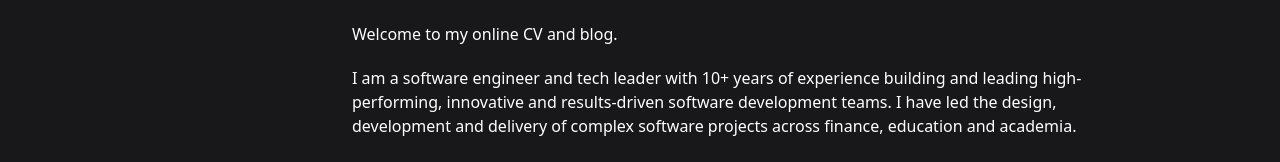
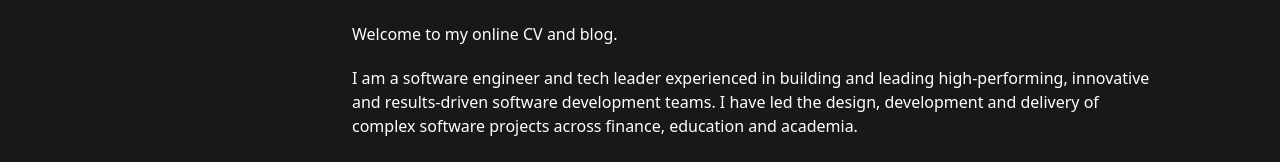
Before and after one commit to simonrose121/simon-rose.co.uk, a Next.js app: page / in a window 1280 px wide. Shown: the part 134-296 px from the top of the page. Built offline with nearby package versions, Linux system fonts and the light colour scheme.

Commit message:
fix: profile update

```diff
--- a/components/Profile/Profile.tsx
+++ b/components/Profile/Profile.tsx
@@ -55,9 +55,9 @@ export const Profile: React.FC = () => {
 				<p>Hi, I’m Dr Simon Rose.</p>
 				<p>Welcome to my online CV and blog.</p>
 				<p>
-					I am a software engineer and tech leader with 10+ years of experience building and leading
-					high-performing, innovative and results-driven software development teams. I have led the design,
-					development and delivery of complex software projects across finance, education and academia.
+					I am a software engineer and tech leader experienced in building and leading high-performing,
+					innovative and results-driven software development teams. I have led the design, development and
+					delivery of complex software projects across finance, education and academia.
 				</p>
 				<p>
 					I&apos;m currently working as a Principal Engineer at{' '}
```
